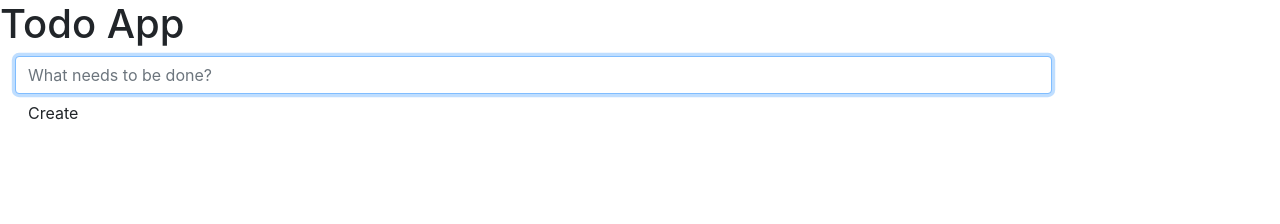
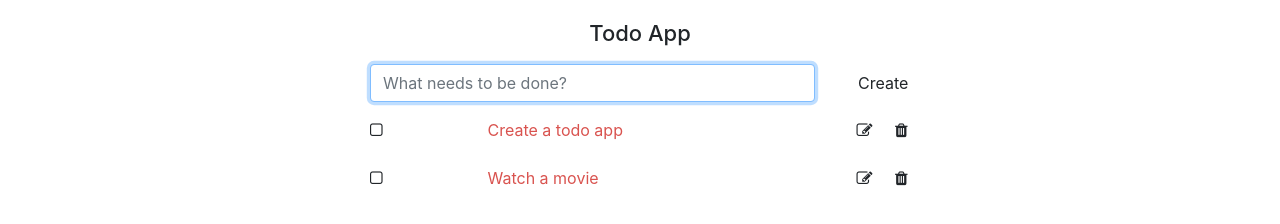
Before and after one commit to HongHanh120/learning-react, a React app in the folder todos-app-with-backend/: page / in a window 1280 px wide. Built offline with nearby package versions, Linux system fonts and the light colour scheme.

Commit message:
add style

```diff
--- a/todos-app-with-backend/public/index.html
+++ b/todos-app-with-backend/public/index.html
@@ -6,12 +6,20 @@
     <meta name="viewport" content="width=device-width, initial-scale=1">
     <link rel="stylesheet" href="https://cdnjs.cloudflare.com/ajax/libs/font-awesome/4.7.0/css/font-awesome.min.css">
     <link rel="stylesheet" href="https://maxcdn.bootstrapcdn.com/bootstrap/4.5.2/css/bootstrap.min.css">
+    <link rel="stylesheet" href="style.css" type="text/css">
     <script src="https://ajax.googleapis.com/ajax/libs/jquery/3.5.1/jquery.min.js"></script>
     <script src="https://cdnjs.cloudflare.com/ajax/libs/popper.js/1.16.0/umd/popper.min.js"></script>
     <script src="https://maxcdn.bootstrapcdn.com/bootstrap/4.5.2/js/bootstrap.min.js"></script>
 </head>
 <body>
-    <div id="container"></div>
+    <div class="container">
+        <div class="row">
+            <div class="col-md-3"></div>
+            <div class="col-md-6">
+                <div id="todolist"></div>
+            </div>
+        </div>
+    </div>
     <script src="../dist/bundle.js"></script>
 </body>
 </html>
--- /dev/null
+++ b/todos-app-with-backend/public/style.css
@@ -0,0 +1,42 @@
+/** {*/
+/*    min-width: 1080px;*/
+/*}*/
+
+body {
+    font-size: 16px;
+}
+
+#todolist {
+    margin: 20px 0 0 0;
+}
+
+#todolist h1 {
+    font-size: 22px;
+    text-align: center;
+}
+
+#todolist .create {
+    padding: 10px 0 0;
+}
+
+#todolist .list ul {
+    list-style: none;
+    margin: 0;
+    padding: 0;
+}
+
+#todolist .list .form-group label {
+    font-weight: normal;
+}
+
+#todolist .list .form-group > label.text:hover {
+    background-color: #eee;
+}
+
+#fa {
+    font-size: 20px;
+}
+
+/*.col-md-2.text-left {*/
+/*    padding: 0 10px;*/
+/*}*/
--- a/todos-app-with-backend/src/components/app.js
+++ b/todos-app-with-backend/src/components/app.js
@@ -1,5 +1,7 @@
 import React, {Component} from 'react';
 import Form from './form'
+import TodoList from "./todo-list";
+import _ from 'lodash'
 
 const todos = [
     {
@@ -14,7 +16,7 @@ const todos = [
     }
 ];
 
-class App extends Component{
+class App extends Component {
     constructor(props) {
         super(props);
 
@@ -28,13 +30,49 @@ class App extends Component{
             <div>
                 <h1>Todo App</h1>
                 <div className="todo-list-container">
-                    <Form todos = {this.state.todos}
+                    <Form
+                        todos={this.state.todos}
+                        createTask = {this.createTask.bind(this)}
+                    />
+                    <TodoList
+                        todos={this.state.todos}
+                        saveTask = {this.saveTask.bind(this)}
+                        deleteTask = {this.deleteTask.bind(this)}
+                        toogleTask = {this.toogleTask.bind(this)}
                     />
                 </div>
             </div>
         )
     }
 
+    createTask(task) {
+        const {todos} = this.state;
+
+        todos.push({
+            id: Date.now(),
+            task,
+            is_completed: false
+        });
+
+        this.setState({todos: this.state.todos})
+    }
+
+    saveTask(oldTask, newTask) {
+        const foundTodo = _.find(this.state.todos, todo => todo.task === oldTask)
+        foundTodo.task = newTask;
+        this.setState({todos: this.state.todos});
+    }
+
+    deleteTask(task) {
+        _.remove(this.state.todos, todo => todo.task === task);
+        this.setState({todo: this.state.todos})
+    }
+
+    toogleTask(task) {
+        const foundTodo = _.find(this.state.todos, todo => todo.task === task);
+        foundTodo.is_completed = !foundTodo.is_completed;
+        this.setState({todos: this.state.todos})
+    }
 }
 
 export default App;
--- a/todos-app-with-backend/src/components/form.js
+++ b/todos-app-with-backend/src/components/form.js
@@ -23,15 +23,16 @@ class Form extends Component {
 
         const input = this.refs.input;
         const task = input.value;
-        console.log(task);
+        // console.log(task);
         const validateInput = this.validateInput(task);
 
-        if(validateInput) {
+        if (validateInput) {
             this.setState({error: validateInput});
             return false;
         }
 
         this.setState({error: null});
+        this.props.createTask(task);
         this.refs.input.value = '';
     };
 
@@ -40,24 +41,25 @@ class Form extends Component {
     }
 
     renderError() {
-        if(!this.state.error) {
+        if (!this.state.error) {
             return null;
         }
         return (
-            <p style={{padding: '5px 10px',
-                       background: '#d9534f',
-                       color:'#fff'}}>{this.state.error}</p>
+            <p style={{
+                padding: '5px 10px',
+                background: '#d9534f',
+                color: '#fff'
+            }}>{this.state.error}</p>
         )
     }
 
     render() {
         return (
             <form className="create form-horizontal" onSubmit={this.handleSubmit}>
-                <div className="form-group">
+                <div className="form-group row">
                     <div className="col-md-10">
                         <input className="form-control"
                                type="text"
-                               // value={this.state.value}
                                onChange={this.handleChange}
                                placeholder="What needs to be done?"
                                ref="input"/>
@@ -72,13 +74,11 @@ class Form extends Component {
     }
 
     validateInput = (task) => {
-        if(!task){
+        if (!task) {
             return "Please enter a task";
-        }
-        else if (_.find(this.props.todos, todo => todo.task === task)){
+        } else if (_.find(this.props.todos, todo => todo.task === task)) {
             return "Task already exist";
-        }
-        else {
+        } else {
             return null;
         }
     }
--- /dev/null
+++ b/todos-app-with-backend/src/components/todo-item.js
@@ -0,0 +1,111 @@
+import React, {Component} from 'react';
+
+class TodoItem extends Component {
+    constructor(props) {
+        super(props);
+
+        this.state = {
+            is_editing: false
+        }
+    }
+
+    renderTaskSection() {
+        const {task, is_completed} = this.props;
+
+        const task_style = {
+            color: is_completed ? '#007BFF' : '#d9534f',
+            cursor: "pointer",
+        };
+
+        if (this.state.is_editing) {
+            return (
+                <label className="col-md-7 text left">
+                    <form onSubmit={this.onSaveClick.bind(this)}>
+                        <input className="form-control input-sm" type="text" defaultValue={task} ref="input"/>
+                    </form>
+                </label>
+            )
+        }
+
+        return (
+            <label className="col-md-7 text-left text" style={task_style} onClick={this.props.toogleTask.bind(this, task)}>
+                {task}
+            </label>
+        )
+    }
+
+    renderActionSection() {
+        if (this.state.is_editing) {
+            return (
+                <div className="col-md-2 text-right">
+                    <span className="fa fa-save" onClick={this.onSaveClick.bind(this)}> </span>
+                    &nbsp; &nbsp; &nbsp;
+                    <span className="fa fa-close" onClick={this.onCancelClick.bind(this)}> </span>
+                </div>
+            )
+        }
+
+        return (
+            <div className="col-md-2 text-right">
+                <span className="fa fa-edit" onClick={this.onEditClick.bind(this)}> </span>
+                &nbsp; &nbsp; &nbsp;
+                <span className="fa fa-trash" onClick={this.props.deleteTask.bind(this, this.props.task)}> </span>
+            </div>
+        )
+    }
+
+    renderStateSection() {
+        const {is_completed} = this.props;
+
+        if (is_completed) {
+            return (
+                <div className="col-md-2 text-left">
+                    <span className="fa fa-check-square-o"> </span>
+                </div>
+            )
+        }
+
+        return (
+            <div className="col-md-2 text-left">
+                <span className="fa fa-square-o"> </span>
+            </div>
+        )
+    }
+
+    render() {
+        return (
+            <div className="form-group row">
+                {this.renderStateSection()}
+                &nbsp; &nbsp; &nbsp;
+                {this.renderTaskSection()}
+                &nbsp; &nbsp; &nbsp;
+                {this.renderActionSection()}
+            </div>
+        )
+    }
+
+    componentDidUpdate() {
+        if(this.props.is_editing) {
+            this.refs.input.focus();
+        }
+    }
+
+    onEditClick() {
+        this.setState({is_editing: true});
+    }
+
+    onCancelClick() {
+        this.setState({is_editing: false});
+    }
+
+    onSaveClick(event) {
+        event.preventDefault();
+
+        const oldTask = this.props.task;
+        const newTask = this.refs.input.value;
+        this.props.saveTask(oldTask, newTask);
+        this.setState({is_editing: false})
+    }
+}
+
+export default TodoItem;
--- /dev/null
+++ b/todos-app-with-backend/src/components/todo-list.js
@@ -0,0 +1,23 @@
+import React, {Component} from 'react';
+import TodoItem from "./todo-item";
+import _ from 'lodash';
+
+class TodoList extends Component {
+    renderTodoItems = () => {
+        const props = _.omit(this.props, 'todos');
+        const rows = this.props.todos.map((row, index) =>
+            <TodoItem key={index} {...row} {...props}/>
+        );
+        return rows;
+    };
+
+    render() {
+        return (
+            <div className="list form-horizontal">
+                { this.renderTodoItems() }
+            </div>
+        )
+    }
+}
+
+export  default TodoList
--- a/todos-app-with-backend/src/index.js
+++ b/todos-app-with-backend/src/index.js
@@ -2,6 +2,4 @@ import React from 'react';
 import ReactDOM from 'react-dom';
 import App from "./components/app";
 
-// const hello = <h1>Hello React</h1>;
-
-ReactDOM.render(<App />, document.getElementById("container"));
+ReactDOM.render(<App />, document.getElementById("todolist"));
```
Also changed, not shown: 1 other file.
